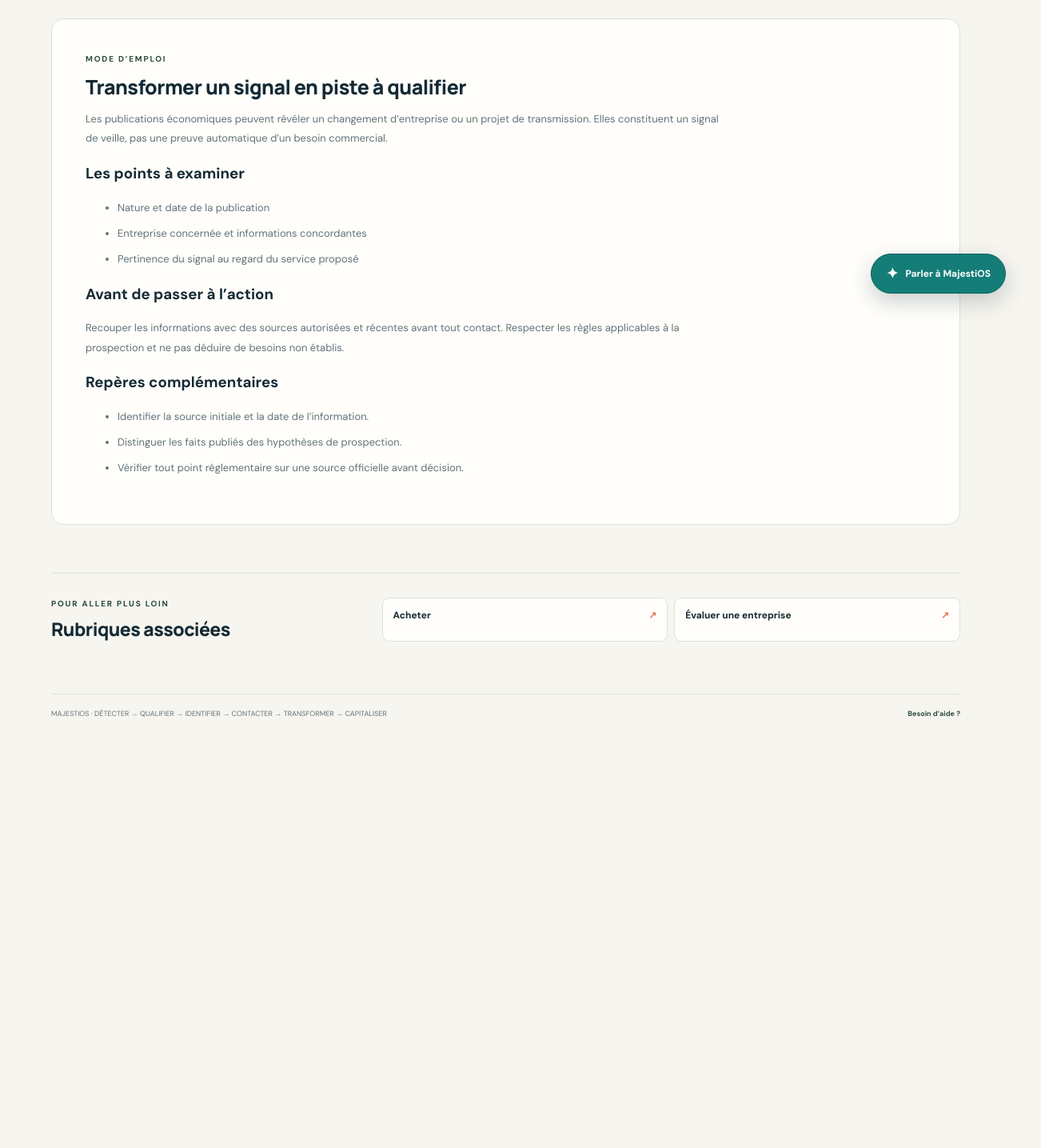
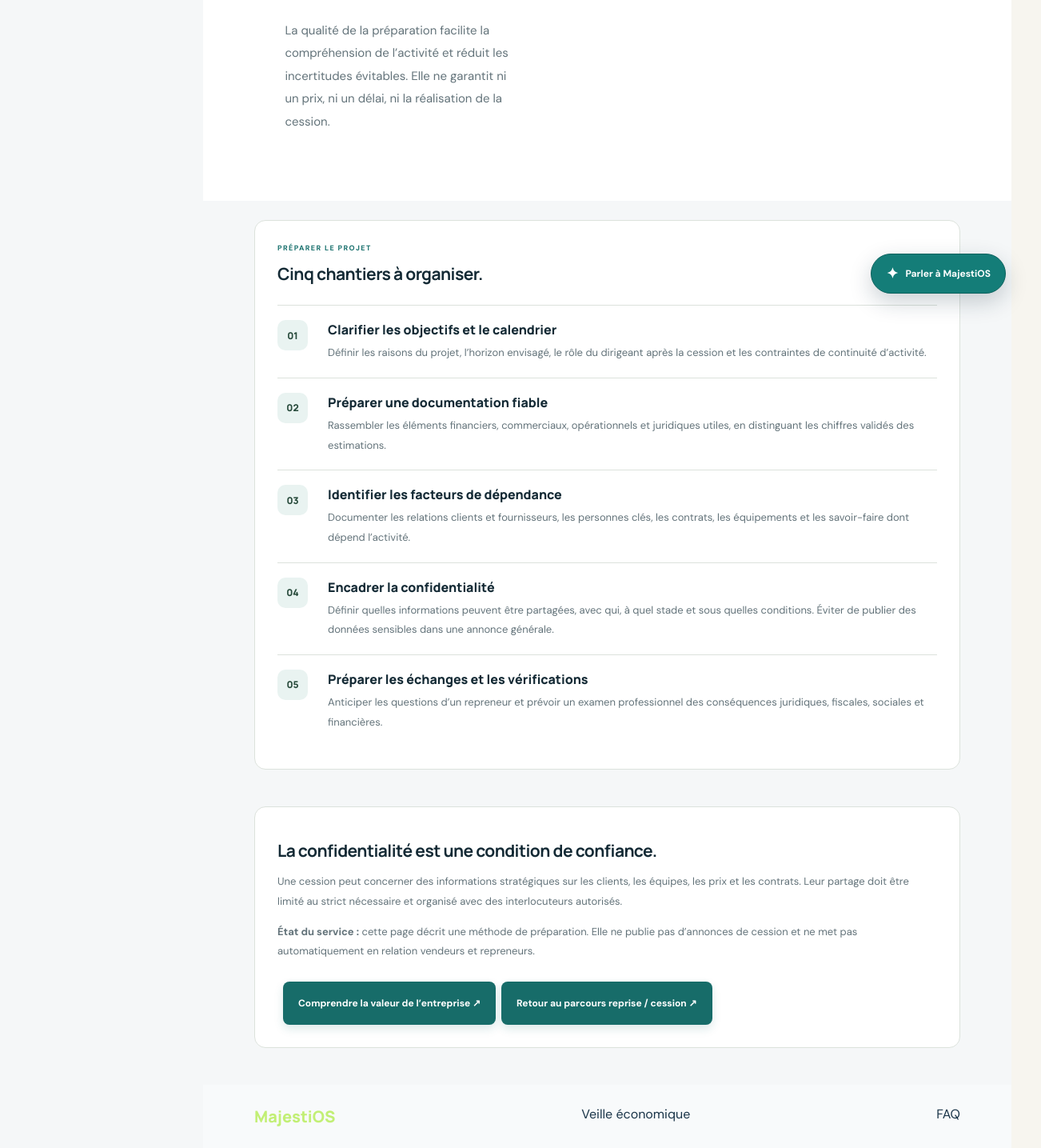
Before and after one commit to Chexpeer/Majestios, a Next.js app: page /business/achat-cession/vendre in a window 1280 px wide. Shown: the part 413-1848 px from the top of the page at 80% size, 1302 px wide, since content can reach past the window. Before the commit the page ends 1361 px from the top, so only its background shows below. Built offline with nearby package versions, Linux system fonts and the light colour scheme.

Commit message:
Créer une page spécialisée pour préparer la cession d’une entreprise

```diff
--- /dev/null
+++ b/src/app/business/achat-cession/vendre/page.tsx
@@ -0,0 +1,21 @@
+import Link from "next/link";
+import PublicHeader from "@/components/public-header";
+
+export const metadata = { title: "Préparer la cession d’une entreprise — MajestiOS", description: "Organiser les informations et les étapes d’une transmission d’entreprise en protégeant la confidentialité." };
+
+const steps = [
+ {title:"Clarifier les objectifs et le calendrier",text:"Définir les raisons du projet, l’horizon envisagé, le rôle du dirigeant après la cession et les contraintes de continuité d’activité."},
+ {title:"Préparer une documentation fiable",text:"Rassembler les éléments financiers, commerciaux, opérationnels et juridiques utiles, en distinguant les chiffres validés des estimations."},
+ {title:"Identifier les facteurs de dépendance",text:"Documenter les relations clients et fournisseurs, les personnes clés, les contrats, les équipements et les savoir-faire dont dépend l’activité."},
+ {title:"Encadrer la confidentialité",text:"Définir quelles informations peuvent être partagées, avec qui, à quel stade et sous quelles conditions. Éviter de publier des données sensibles dans une annonce générale."},
+ {title:"Préparer les échanges et les vérifications",text:"Anticiper les questions d’un repreneur et prévoir un examen professionnel des conséquences juridiques, fiscales, sociales et financières."}
+];
+
+export default function VendreEntreprisePage() {
+ return <main className="public-site concept-page"><PublicHeader />
+  <section className="how-section concept-hero"><div><span className="section-label">ACHAT ET CESSION · TRANSMISSION</span><h1>Préparer une cession, c’est <em>préparer une transmission maîtrisée.</em></h1><p>La qualité de la préparation facilite la compréhension de l’activité et réduit les incertitudes évitables. Elle ne garantit ni un prix, ni un délai, ni la réalisation de la cession.</p></div></section>
+  <section className="concept-principles"><span className="section-label">PRÉPARER LE PROJET</span><h2>Cinq chantiers à organiser.</h2><ol className="bodacc-steps">{steps.map((s,i)=><li key={s.title}><span>{String(i+1).padStart(2,"0")}</span><div><h3>{s.title}</h3><p>{s.text}</p></div></li>)}</ol></section>
+  <section className="concept-principles"><h2>La confidentialité est une condition de confiance.</h2><p>Une cession peut concerner des informations stratégiques sur les clients, les équipes, les prix et les contrats. Leur partage doit être limité au strict nécessaire et organisé avec des interlocuteurs autorisés.</p><p><strong>État du service :</strong> cette page décrit une méthode de préparation. Elle ne publie pas d’annonces de cession et ne met pas automatiquement en relation vendeurs et repreneurs.</p><div className="route-actions"><Link className="search-submit concept-cta" href="/business/achat-cession/evaluer-une-entreprise">Comprendre la valeur de l’entreprise ↗</Link><Link className="search-submit concept-cta" href="/business/achat-cession">Retour au parcours reprise / cession ↗</Link></div></section>
+  <footer className="public-footer"><Link className="footer-brand" href="/">MajestiOS</Link><Link href="/business/veille-bodacc">Veille économique</Link><Link href="/faq">FAQ</Link></footer>
+ </main>;
+}
```
